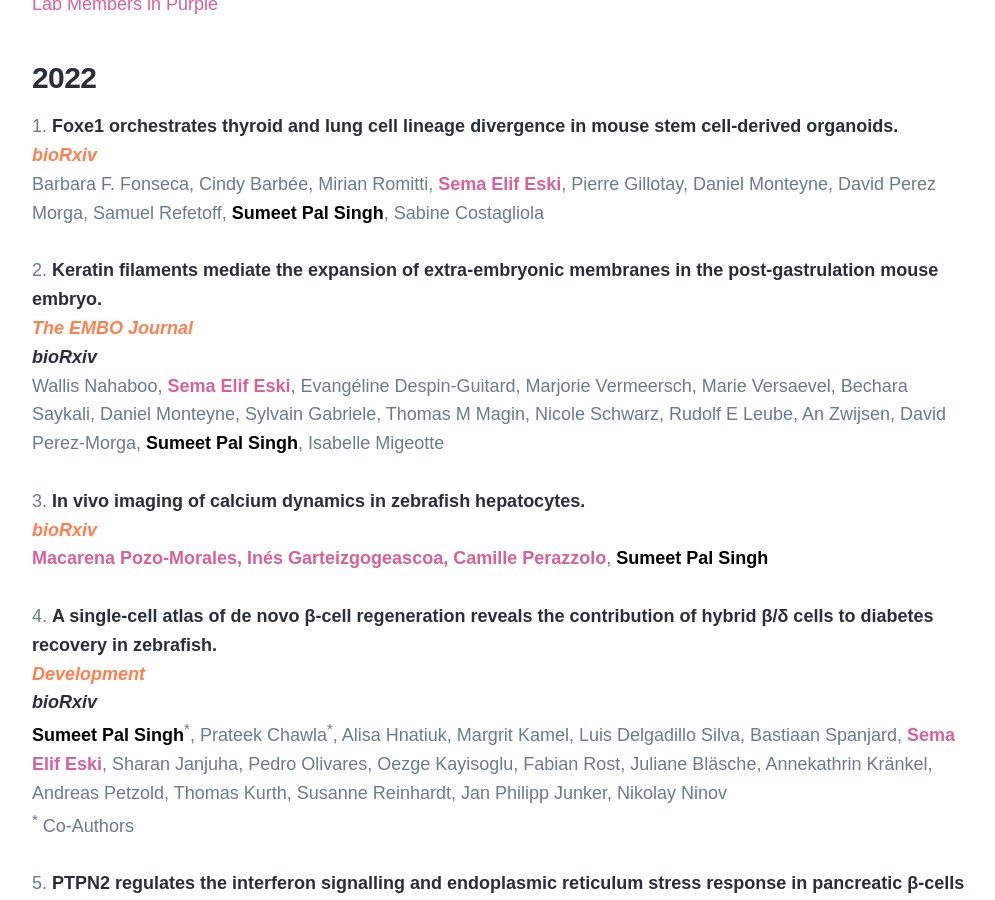
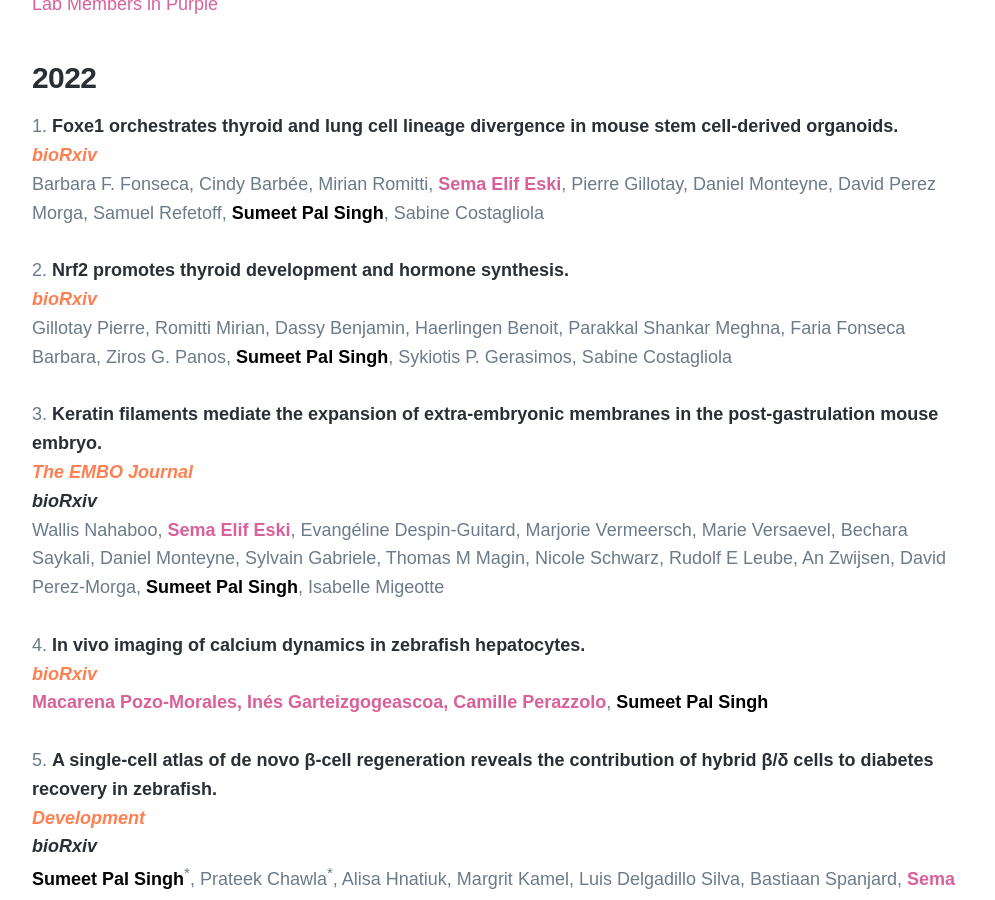
Before and after one commit to sumeetpalsingh/sumeetpalsingh.github.io, a Jekyll site: the page built from _pages/publications.md, in a window 1280 px wide and 900 px high, scrolled down 650 px. Shown: the whole window, without its empty margins (138-1133 px from the left). Built offline with Jekyll 4.4.1, drawn with Linux system fonts in a browser that asks for light colours; nearby versions of some CDN libraries; some web fonts are replaced.

Commit message:
Update publications.md

```diff
--- a/_pages/publications.md
+++ b/_pages/publications.md
@@ -14,6 +14,10 @@ featured_image: /images/demo/publications.jpg
 1. [Foxe1 orchestrates thyroid and lung cell lineage divergence in mouse stem cell-derived organoids.
   <span style="color:coral">*bioRxiv*</span>](https://www.biorxiv.org/content/10.1101/2022.05.16.492074v1)
   Barbara F. Fonseca, Cindy Barbée, Mirian Romitti, <span style="color:#D96098">**Sema Elif Eski**</span>, Pierre Gillotay, Daniel Monteyne, David Perez Morga, Samuel Refetoff, <span style="color:black">**Sumeet Pal Singh**</span>, Sabine Costagliola
+  <br/>
+1. [Nrf2 promotes thyroid development and hormone synthesis.
+  <span style="color:coral">*bioRxiv*</span>](https://www.biorxiv.org/content/10.1101/2022.02.27.482168v1)
+  Gillotay Pierre, Romitti Mirian, Dassy Benjamin, Haerlingen Benoit, Parakkal Shankar Meghna, Faria Fonseca Barbara, Ziros G. Panos, <span style="color:black">**Sumeet Pal Singh**</span>, Sykiotis P. Gerasimos, Sabine Costagliola
   <br/>
 1. [Keratin filaments mediate the expansion of extra-embryonic membranes in the post-gastrulation mouse embryo.
   <span style="color:coral">*The EMBO Journal*</span>](https://www.embopress.org/doi/full/10.15252/embj.2021108747)
```
